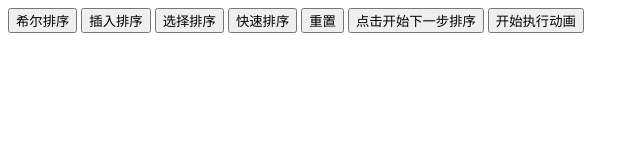
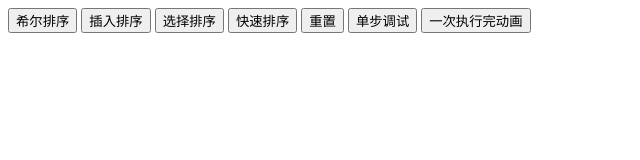
Before and after one commit to xiaojiezhou2017/sort-visualization, a plain HTML site: page index.html in a window 1280 px wide. Shown: the whole page, without its empty margins (0-640 px from the left). Drawn offline with Linux system fonts and the light colour scheme.

Commit message:
Update index.html

```diff
--- a/index.html
+++ b/index.html
@@ -15,8 +15,8 @@
         <button onclick="handleChose('choiceSort')">选择排序</button>
         <button onclick="handleChose('quickSort')">快速排序</button>
         <button onclick="handleReset()">重置</button>
-        <button onClick="handleNext()">点击开始下一步排序</button>
-        <button onClick="handleAll()">开始执行动画</button>
+        <button onClick="handleNext()">单步调试</button>
+        <button onClick="handleAll()">一次执行完动画</button>
         <h2 id="info"></h2>
     </div>
 </body>
```
